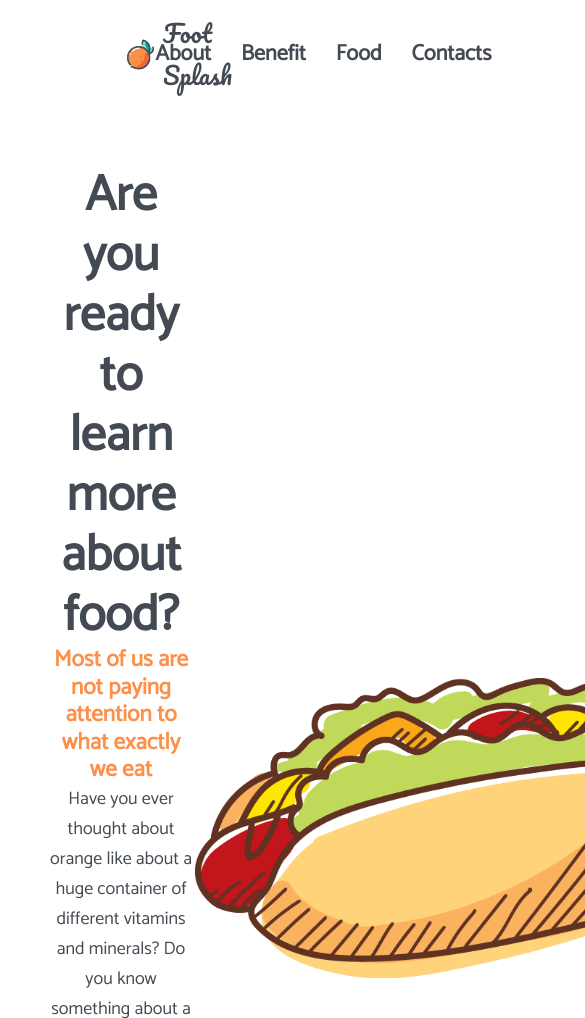
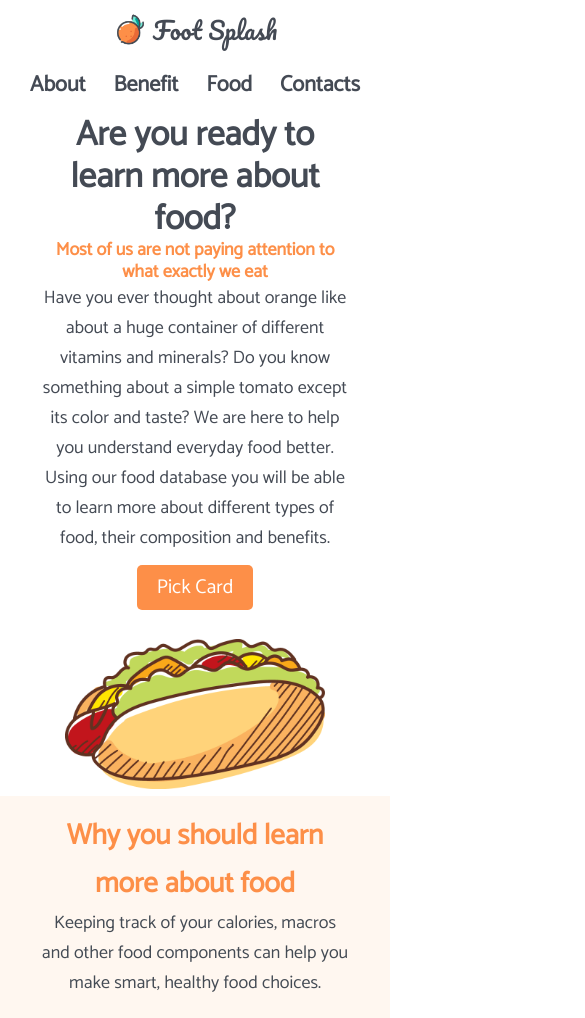
Before and after one commit to MhamedEl-shahawy/Food-splash, a website: page index.html in a window 390 px wide. Shown: the top 1018 px of the page, 585 px wide, since content can reach past the window. Drawn offline with Linux system fonts and the light colour scheme.

Commit message:
make responsive

```diff
--- a/css/style.css
+++ b/css/style.css
@@ -19,6 +19,8 @@ body{
     height:100%;
     width:100%;
     overflow-x:hidden;
+    padding: 0;
+    margin:0;
 }
 .container{
     display: flex;
@@ -89,7 +91,7 @@ nav li a{
     padding: 0.5em;
 }
 .about-left{
-     width:50%;
+     width:48%;
      font-family: Catamaran, sans-serif;
     text-align: center;
 }
@@ -127,7 +129,7 @@ nav li a{
      -o-border-radius: 5px;
 }
 .about-right{
-     width:50%;
+     width:48%;
      text-align: center;
 }
 .about-right img{
@@ -328,3 +330,81 @@ footer .social a i {
 footer .social a:hover i , .contact nav li a:hover {
     color: #FD8F48;
 }
+/* start media query */
+@media only screen and (max-width: 760px) {
+    .hero{
+         width: 100%;
+    }
+    header .container{
+         display: block;
+    }
+     ul {
+         width:100%;
+         justify-content: center;
+    }
+    .logo{
+        width:100%;
+        padding: 0 2em;
+        font-size: 17px;
+    }
+    .header__link-logo{
+         justify-content: center;
+    }
+  .hero__container{
+    display: block;
+
+    padding:0;
+  }
+  .about-left h1{
+    font-size: 35px;
+  }
+  .about-left h4 {
+       font-size:18px;
+  }
+
+   .about-left {
+    width:100%;
+  }
+  .about-right img {
+    height: 150px;
+    margin-top: 35px;
+}
+nav ul li {
+    margin: 0px 14px;
+}
+section, header {
+    margin-bottom: 3px;
+}
+.about-right{
+     width:100%;
+}
+}
+@media only screen and (min-width: 760px) and (max-width: 1100px) {
+.logo{
+    width:100%;
+    padding: 0 2em;
+    font-size: 11px;
+}
+.hero__container{
+     display: block;
+     width:100%;
+}
+.about-left{
+     width:100%;
+}
+.about-left h1 {
+  font-size: 37px;
+}
+.about-left p {
+     margin-top:1em;
+     margin-bottom: 1em;
+}
+.about-right {
+    margin-top: 20px;
+    width: 100%;
+    text-align: center;
+}
+.about-left p {
+    font-size: 24px;
+}
+}
```
